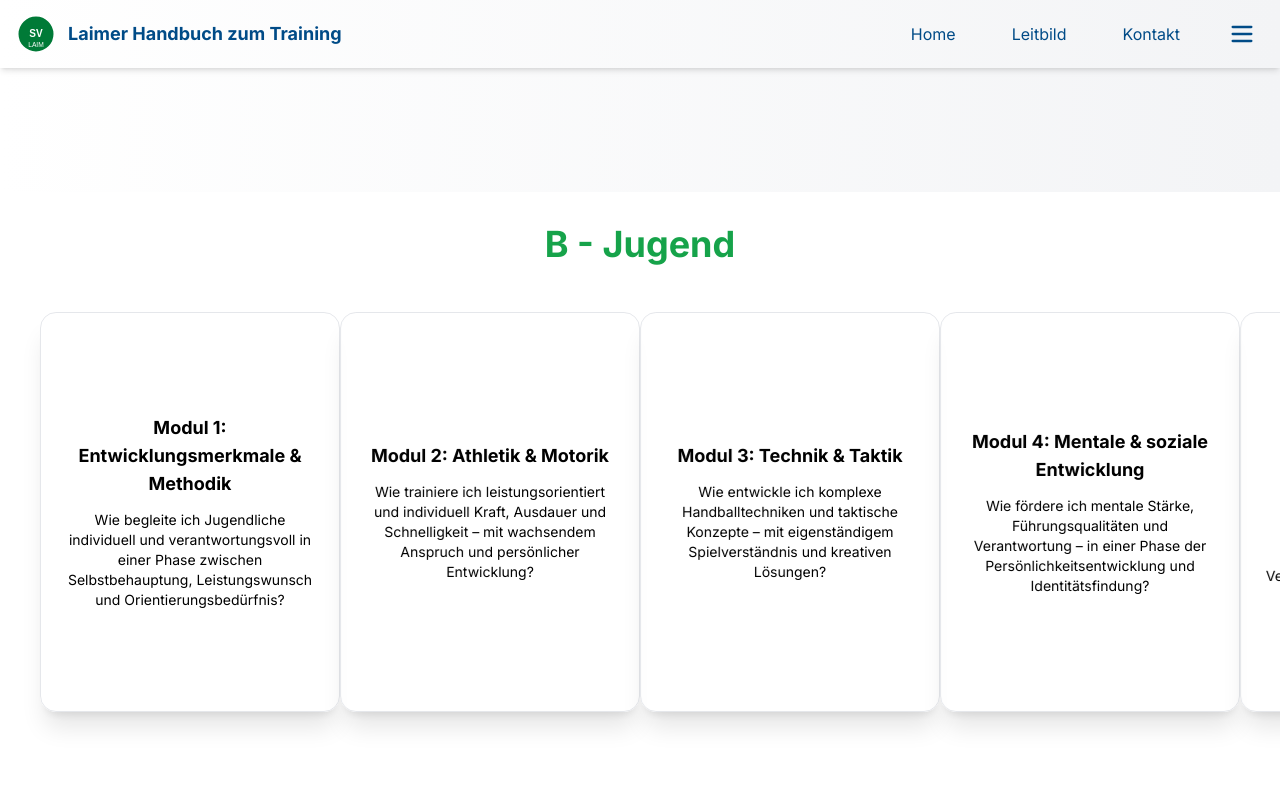
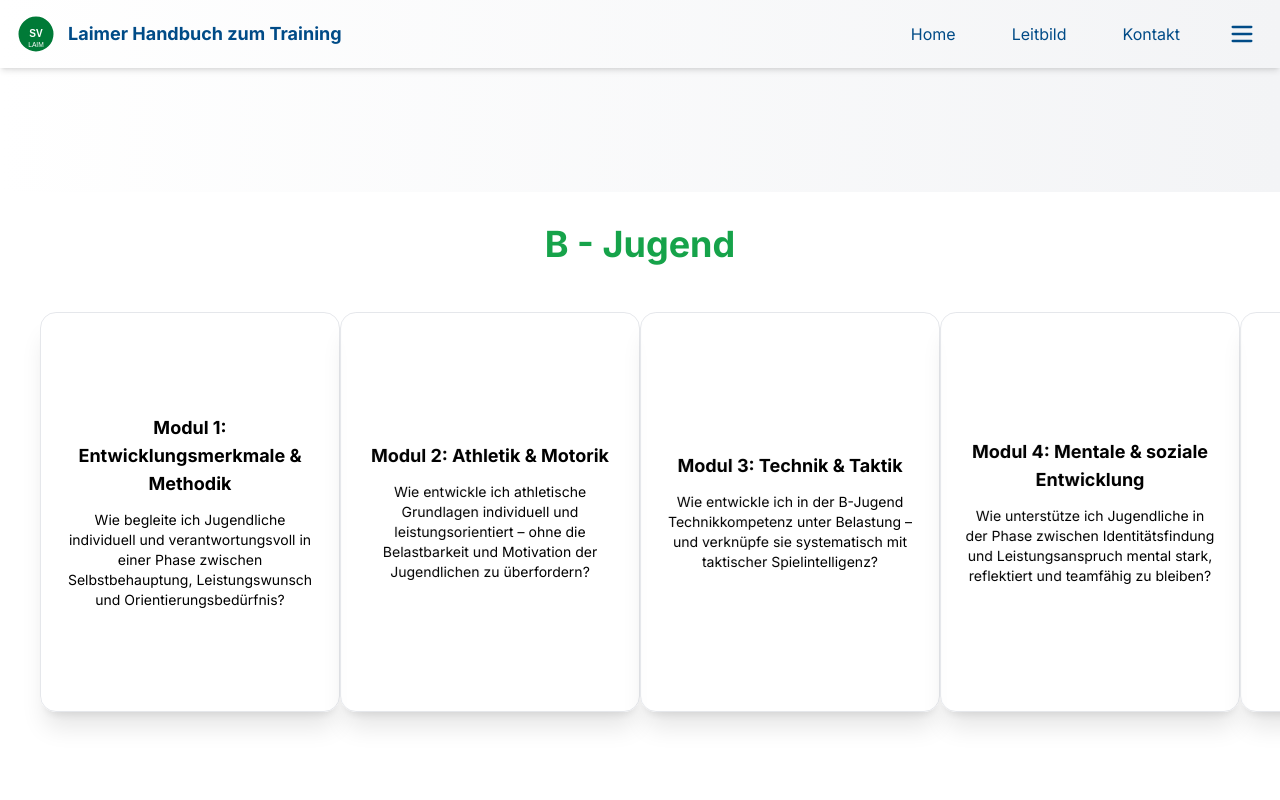
Before and after one commit to OGCoach23/Handbuch-Ausbildung, a React (Vite) app: page /b-jugend in a window 1280 px wide. Shown: the top 800 px of the page. Built offline with nearby package versions, Linux system fonts and the light colour scheme.

Commit message:
B-Jugend-Module aktualisiert: Neue, detailliertere Leitfragen für alle 6 Module mit Fokus auf individuelle Begleitung und kollektives Spielverständnis

```diff
--- a/src/pages/b-jugend.jsx
+++ b/src/pages/b-jugend.jsx
@@ -9,27 +9,27 @@ const moduleBJugend = [
   },
   {
     titel: "Modul 2: Athletik & Motorik",
-    frage: "Wie trainiere ich leistungsorientiert und individuell Kraft, Ausdauer und Schnelligkeit – mit wachsendem Anspruch und persönlicher Entwicklung?",
+    frage: "Wie entwickle ich athletische Grundlagen individuell und leistungsorientiert – ohne die Belastbarkeit und Motivation der Jugendlichen zu überfordern?",
     path: "/b-jugend-m2",
   },
   {
     titel: "Modul 3: Technik & Taktik",
-    frage: "Wie entwickle ich komplexe Handballtechniken und taktische Konzepte – mit eigenständigem Spielverständnis und kreativen Lösungen?",
+    frage: "Wie entwickle ich in der B-Jugend Technikkompetenz unter Belastung – und verknüpfe sie systematisch mit taktischer Spielintelligenz?",
     path: "/b-jugend-m3",
   },
   {
     titel: "Modul 4: Mentale & soziale Entwicklung",
-    frage: "Wie fördere ich mentale Stärke, Führungsqualitäten und Verantwortung – in einer Phase der Persönlichkeitsentwicklung und Identitätsfindung?",
+    frage: "Wie unterstütze ich Jugendliche in der Phase zwischen Identitätsfindung und Leistungsanspruch mental stark, reflektiert und teamfähig zu bleiben?",
     path: "/b-jugend-m4",
   },
   {
     titel: "Modul 5: Spielsysteme & Positionsspiel",
-    frage: "Wie entwickle ich flexible Spielsysteme und individuelle Positionsprofile – mit taktischem Verständnis und kreativen Lösungen?",
+    frage: "Wie entwickle ich ein kollektives Spielverständnis – und stärke individuelle Rollen, ohne starre Positionsfixierung?",
     path: "/b-jugend-m5",
   },
   {
     titel: "Modul 6: Teamkultur & Kommunikation",
-    frage: "Wie schaffe ich eine Leistungskultur, die fordert, fördert und Fairplay lebt – bei Spielern, Eltern und Trainern?",
+    frage: "Wie gestalte ich eine leistungsfördernde, wertorientierte Teamkultur – in einer Lebensphase zwischen Selbstbehauptung und Zugehörigkeitsbedürfnis?",
     path: "/b-jugend-m6",
   },
 ];
```
